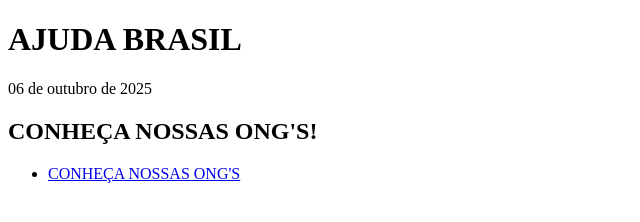
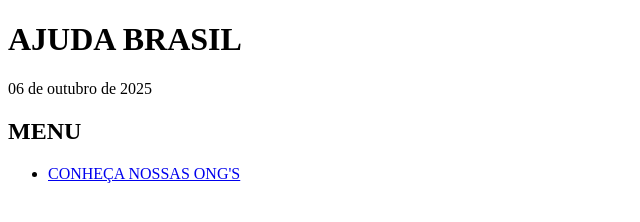
Before and after one commit to RonaldoTSJunior/CRUZEIRO-DO-SUL, a plain HTML site: page frontend/meu_projeto/index.html in a window 1280 px wide. Shown: the whole page, without its empty margins (0-640 px from the left). Drawn offline with Linux system fonts and the light colour scheme.

Commit message:
Alteração do título

```diff
--- a/frontend/meu_projeto/index.html
+++ b/frontend/meu_projeto/index.html
@@ -7,7 +7,7 @@
     <time datetime="2025-10-06">06 de outubro de 2025</time>
 </head>
 <section>
-    <h2>CONHEÇA NOSSAS ONG'S!</h2>
+    <h2>MENU</h2>
     <ul><li><a href="menu.html">CONHEÇA NOSSAS ONG'S</a></li></ul>
 </section>
 </html>
```
